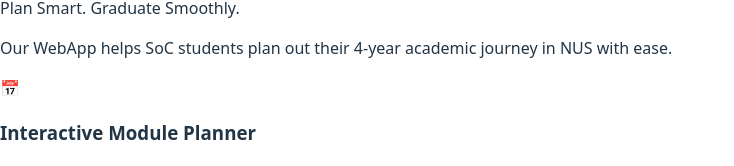
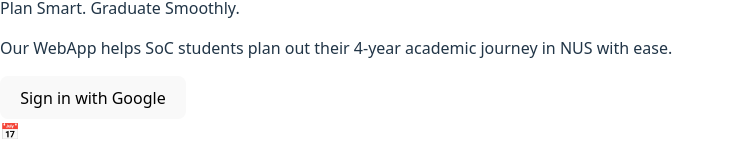
Before and after one commit to nicho369/orbital, a React (Vite) app in the folder orbital-frontend/: page / in a window 1280 px wide. Shown: the part 451-617 px from the top of the page, without its empty margins (0-734 px from the left). Built offline with nearby package versions, Linux system fonts and the light colour scheme.

Commit message:
firebase login/authentification

```diff
--- a/orbital-frontend/package.json
+++ b/orbital-frontend/package.json
@@ -10,6 +10,7 @@
     "preview": "vite preview"
   },
   "dependencies": {
+    "firebase": "^11.8.1",
     "react": "^19.1.0",
     "react-dom": "^19.1.0",
     "react-router-dom": "^7.6.1"
--- /dev/null
+++ b/orbital-frontend/src/firebase.ts
@@ -0,0 +1,22 @@
+// Import the functions you need from the SDKs you need
+import { initializeApp } from "firebase/app";
+// TODO: Add SDKs for Firebase products that you want to use
+import { getAuth, GoogleAuthProvider, signInWithPopup } from "firebase/auth";
+// https://firebase.google.com/docs/web/setup#available-libraries
+
+// Your web app's Firebase configuration
+const firebaseConfig = {
+  apiKey: "AIzaSyCzDzOTuMT4d-ylkud9NVcvr3wVgKsBCJE",
+  authDomain: "soc-gradwise.firebaseapp.com",
+  projectId: "soc-gradwise",
+  storageBucket: "soc-gradwise.firebasestorage.app",
+  messagingSenderId: "541180052252",
+  appId: "1:541180052252:web:1001e5695c6c1e99c9b0d9"
+};
+
+// Initialize Firebase
+const app = initializeApp(firebaseConfig);
+const auth = getAuth(app);
+const provider = new GoogleAuthProvider();
+
+export { auth, provider, signInWithPopup };
--- a/orbital-frontend/src/pages/HomePage.tsx
+++ b/orbital-frontend/src/pages/HomePage.tsx
@@ -1,8 +1,22 @@
-import React from 'react';
-// import { Button } from '@/components/ui/button';
+import React, { useState } from 'react';
 import { Link } from 'react-router-dom';
+import { signInWithPopup, auth, provider } from '../firebase.ts';
 
 const HomePage: React.FC = () => {
+  const [user, setUser] = useState<any>(null);
+
+  const handleLogin = async () => {
+    try {
+      const result = await signInWithPopup(auth, provider);
+      const token = await result.user.getIdToken();
+      setUser(result.user);
+      console.log("✅ Logged in:", result.user.displayName);
+      console.log("🪪 Token:", token); // You’ll send this to backend later
+    } catch (error) {
+      console.error("❌ Login failed:", error);
+    }
+  };
+
   return (
     <main className="min-h-screen bg-white text-gray-800 p-6 md:p-12">
       <section className="max-w-4xl mx-auto text-center">
@@ -13,6 +27,20 @@
           <p className="mt-4 text-lg text-gray-700">
             Our WebApp helps SoC students plan out their 4-year academic journey in NUS with ease.
           </p>
+        </div>
+
+        {/* 🔐 Google Login Section */}
+        <div className="mb-8">
+          {user ? (
+            <p className="text-green-700 font-semibold">Welcome, {user.displayName}!</p>
+          ) : (
+            <button
+              onClick={handleLogin}
+              className="bg-blue-700 text-white px-4 py-2 rounded-xl hover:bg-blue-800"
+            >
+              Sign in with Google
+            </button>
+          )}
         </div>
 
         <section className="grid md:grid-cols-2 gap-8 text-left mt-10">
@@ -41,9 +69,8 @@
         <div className="mt-12">
           <Link to="/planner">
             <button className="text-white bg-blue-700 hover:bg-blue-800 text-lg px-6 py-3 rounded-xl">
-  Start Planning
-</button>
-
+              Start Planning
+            </button>
           </Link>
         </div>
 
```
Also changed, not shown: 1 other file (tests, documents, lock files or other folders).
